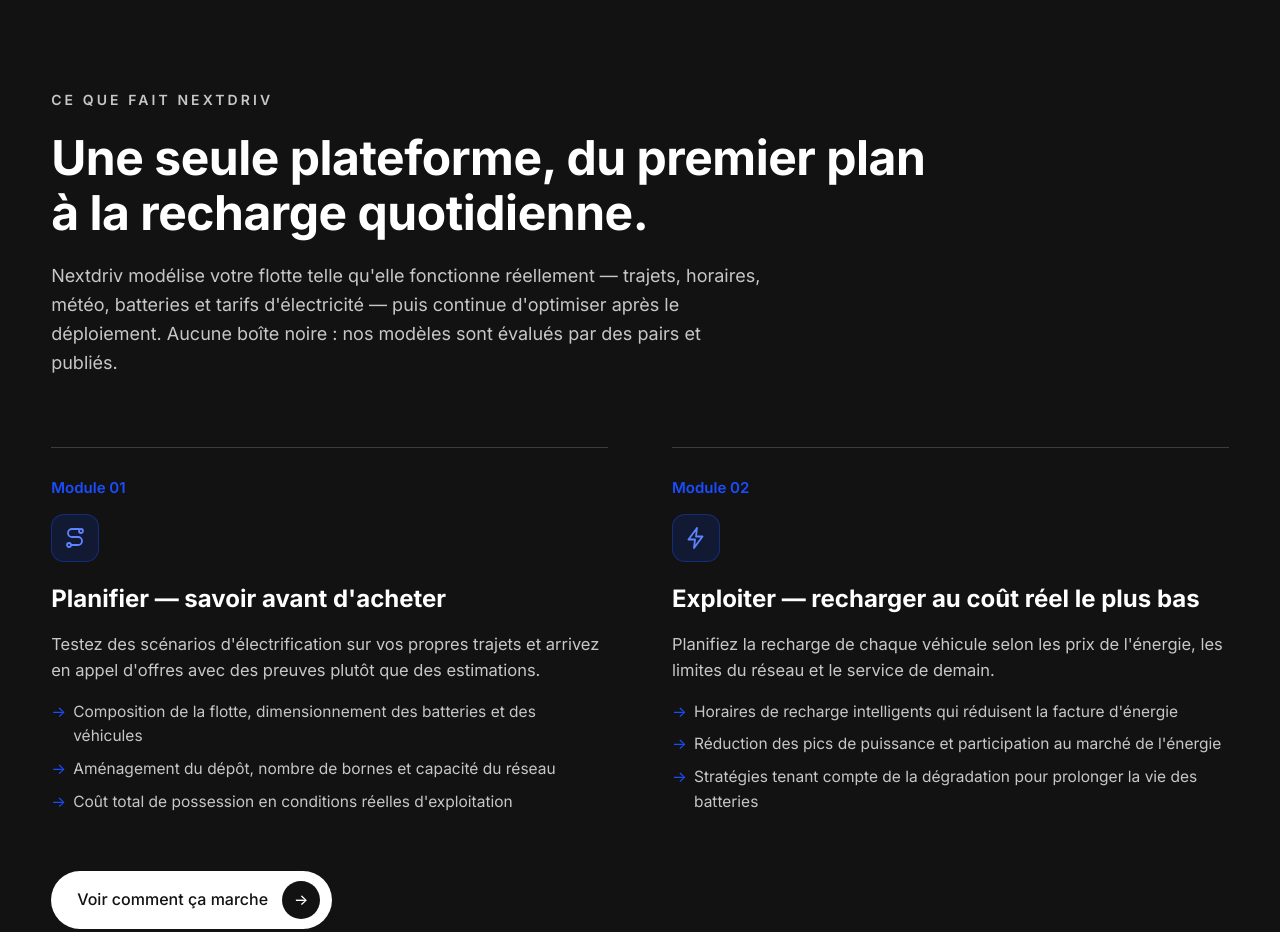
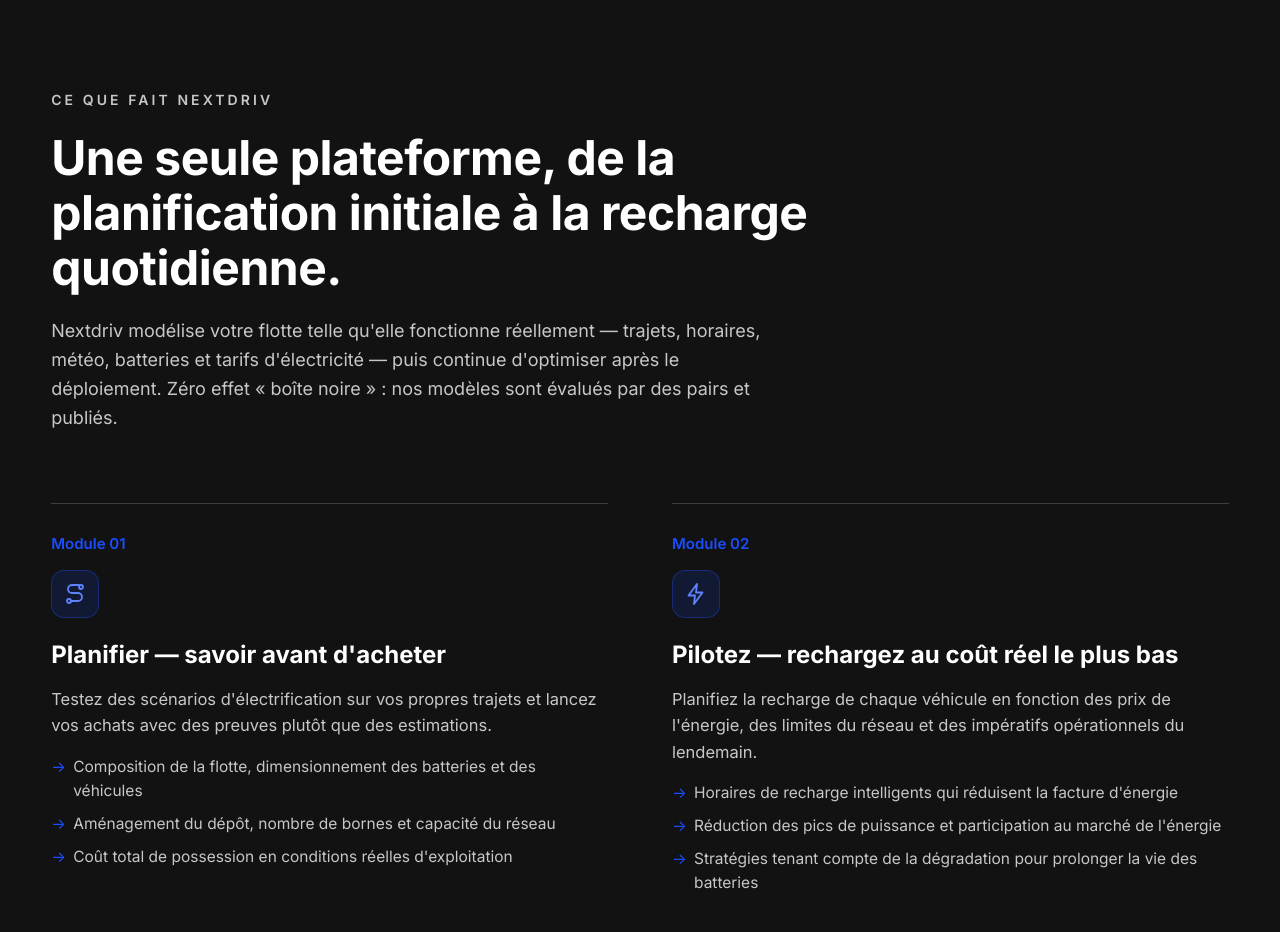
Before and after one commit to jmanzolli/Nextdriv_website, a plain HTML site: page fr/index.html in a window 1280 px wide. Shown: the part 1820-2752 px from the top of the page. Drawn offline with Linux system fonts and the light colour scheme.

Commit message:
Translations for the home page.

```diff
--- a/fr/index.html
+++ b/fr/index.html
@@ -58,8 +58,8 @@
     </picture></div>
     <div class="container">
       <div class="hero-content">
-        <h1>Électrifiez votre flotte sans improviser</h1>
-        <p style="margin-top:0;">Planifiez véhicules, bornes, capacité réseau et coûts du cycle de vie, puis optimisez la recharge quotidienne avec vos données réelles de flotte.</p>
+        <h1>Électrifiez votre flotte en toute sérénité</h1>
+        <p style="margin-top:0;">Planifiez les véhicules, les chargeurs, la capacité du réseau et les coûts du cycle de vie, puis optimisez la recharge quotidienne en utilisant les données de votre flotte réelle.</p>
         <div style="display:flex;gap:16px;flex-wrap:wrap;align-items:center;margin-top:36px;">
           <a href="/fr/contact" class="btn">Demander une évaluation de flotte <span class="btn-arrow">&#8594;</span></a>
           <a href="#overview" class="btn btn--dark" style="border:1px solid rgba(255,255,255,0.35);">Voir l'aperçu de 2 minutes <span class="btn-arrow">&#9654;</span></a>
@@ -107,8 +107,8 @@
   <section class="reveal sec-modules">
     <div class="container">
       <p class="kicker">Ce que fait Nextdriv</p>
-      <h2 class="section-title">Une seule plateforme, du premier plan à la recharge quotidienne.</h2>
-      <p class="section-sub">Nextdriv modélise votre flotte telle qu'elle fonctionne réellement &mdash; trajets, horaires, météo, batteries et tarifs d'électricité &mdash; puis continue d'optimiser après le déploiement. Aucune boîte noire : nos modèles sont évalués par des pairs et publiés.</p>
+      <h2 class="section-title">Une seule plateforme, de la planification initiale à la recharge quotidienne.</h2>
+      <p class="section-sub">Nextdriv modélise votre flotte telle qu'elle fonctionne réellement &mdash; trajets, horaires, météo, batteries et tarifs d'électricité &mdash; puis continue d'optimiser après le déploiement. Zéro effet « boîte noire » : nos modèles sont évalués par des pairs et publiés.</p>
       <div class="mod-mobile">
         <div class="mod-tabs" role="tablist" aria-label="Modules de la plateforme">
           <button type="button" class="mod-tab active" data-pane="plan" role="tab" aria-selected="true">Planifier</button>
@@ -140,7 +140,7 @@
           <div class="feature-num">Module 01</div>
           <div class="icon-chip"><svg viewBox="0 0 24 24" aria-hidden="true"><circle cx="6" cy="19" r="2"/><circle cx="18" cy="5" r="2"/><path d="M8 19h7a4 4 0 0 0 0-8H9a4 4 0 0 1 0-8h7"/></svg></div>
           <h3>Planifier &mdash; savoir avant d'acheter</h3>
-          <p>Testez des scénarios d'électrification sur vos propres trajets et arrivez en appel d'offres avec des preuves plutôt que des estimations.</p>
+          <p>Testez des scénarios d'électrification sur vos propres trajets et lancez vos achats avec des preuves plutôt que des estimations.</p>
           <ul class="feature-list">
             <li>Composition de la flotte, dimensionnement des batteries et des véhicules</li>
             <li>Aménagement du dépôt, nombre de bornes et capacité du réseau</li>
@@ -150,8 +150,8 @@
         <div class="feature">
           <div class="feature-num">Module 02</div>
           <div class="icon-chip"><svg viewBox="0 0 24 24" aria-hidden="true"><path d="M13 2 4.5 13.5H11L10 22l8.5-11.5H12L13 2z"/></svg></div>
-          <h3>Exploiter &mdash; recharger au coût réel le plus bas</h3>
-          <p>Planifiez la recharge de chaque véhicule selon les prix de l'énergie, les limites du réseau et le service de demain.</p>
+          <h3>Pilotez &mdash; rechargez au coût réel le plus bas</h3>
+          <p>Planifiez la recharge de chaque véhicule en fonction des prix de l'énergie, des limites du réseau et des impératifs opérationnels du lendemain.</p>
           <ul class="feature-list">
             <li>Horaires de recharge intelligents qui réduisent la facture d'énergie</li>
             <li>Réduction des pics de puissance et participation au marché de l'énergie</li>
```
